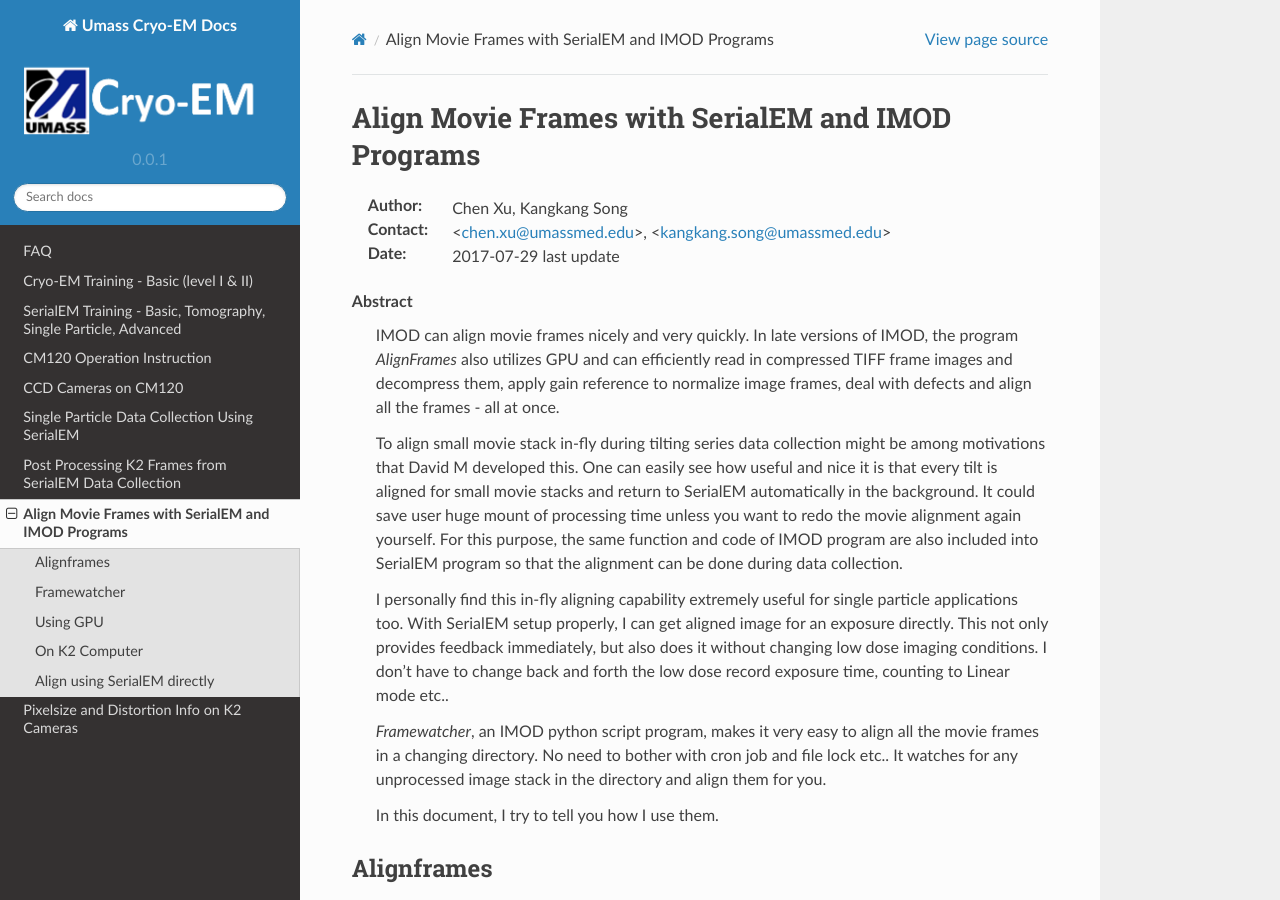
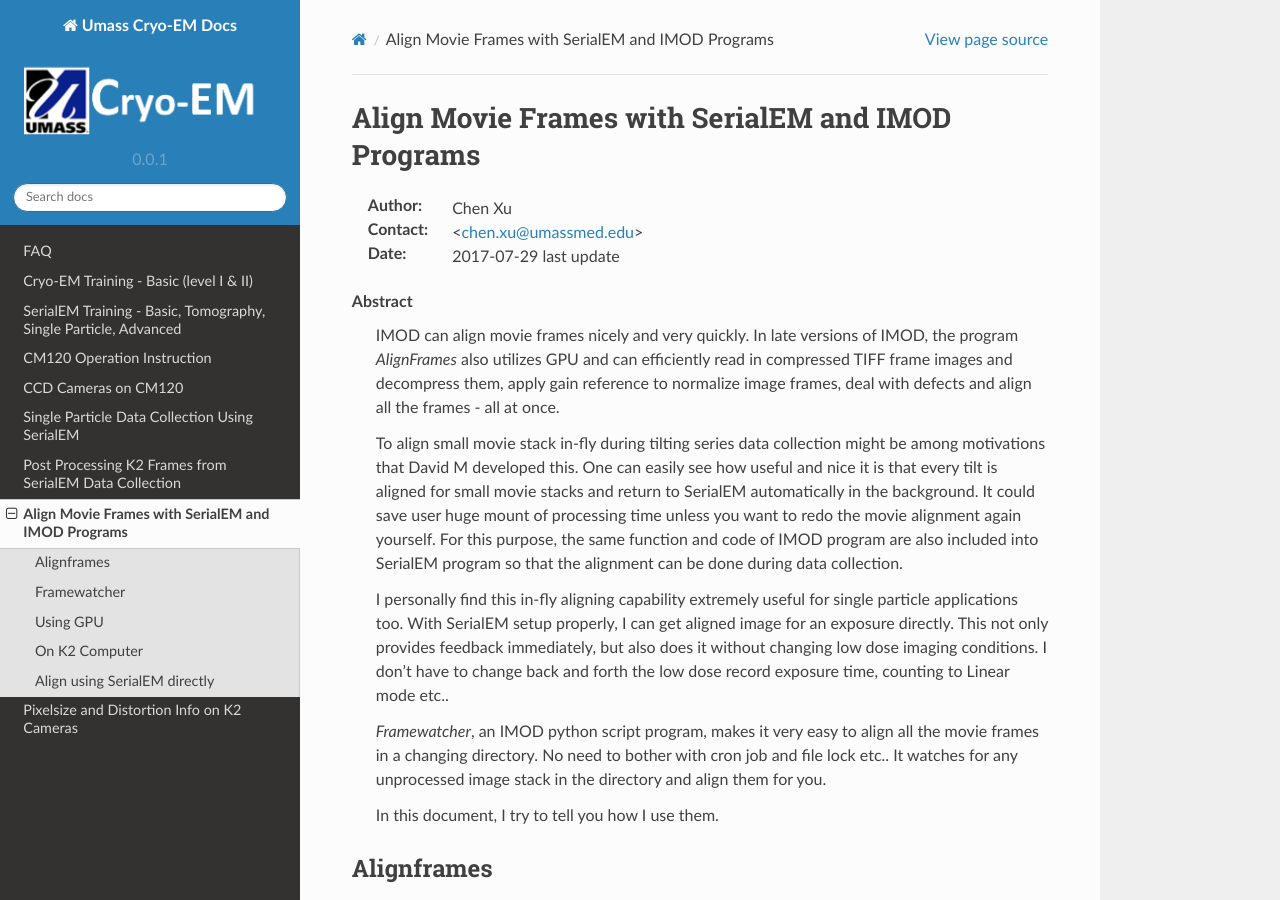
Before and after one commit to xuchen66/sphinx-emdocs, a Sphinx documentation site: the page built from source/align-movie-frames-imod.rst, in a window 1280 px wide and 900 px high. Built offline with Sphinx 7.4.7 and the Read the Docs theme 2.0.0, drawn with Linux system fonts in a browser that asks for light colours; pages that are not in the unit, such as notebooks, are missing from menus.

Commit message:
Update align-movie-frames-imod.rst

```diff
--- a/source/align-movie-frames-imod.rst
+++ b/source/align-movie-frames-imod.rst
@@ -3,8 +3,8 @@
 Align Movie Frames with SerialEM and IMOD Programs
 ==================================================
 
-:Author: Chen Xu, Kangkang Song
-:Contact: <chen.xu@umassmed.edu>, <kangkang.song@umassmed.edu>
+:Author: Chen Xu
+:Contact: <chen.xu@umassmed.edu>
 :Date: 2017-07-29 last update
 
 .. glossary::
```
